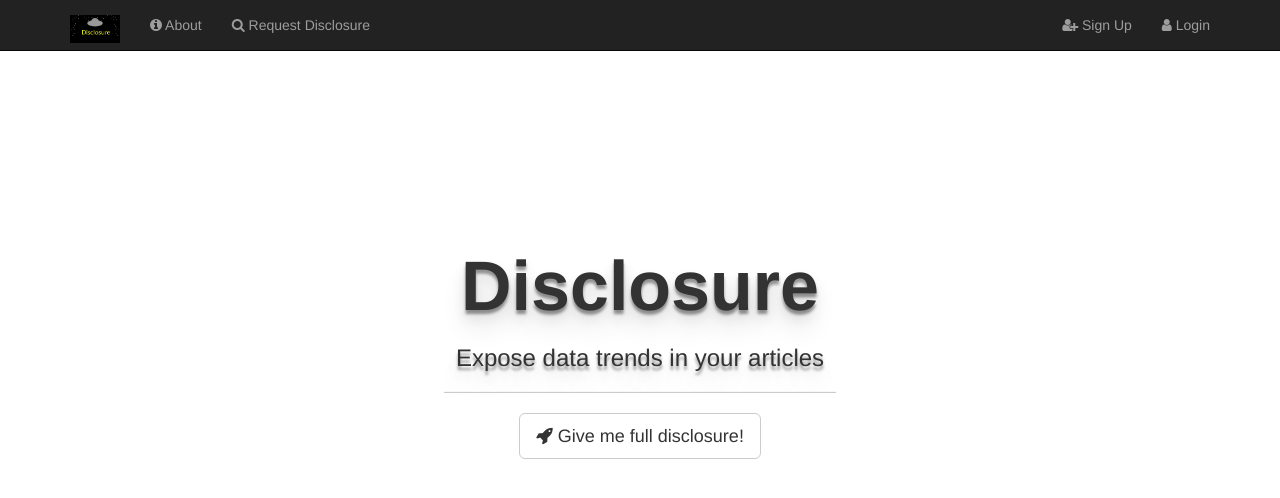
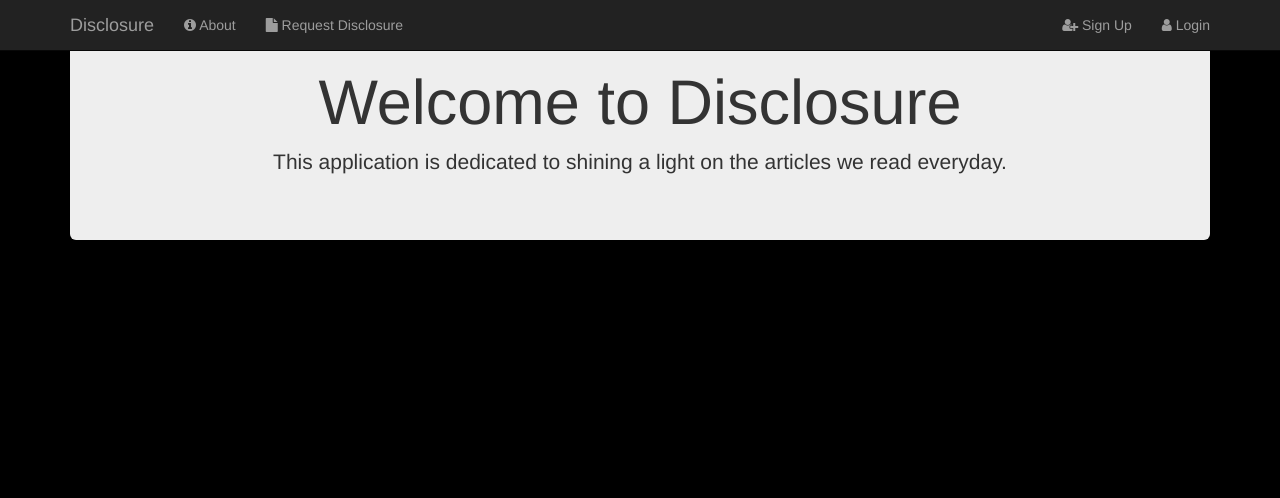
Before and after one commit to jaredwelch1/CapstoneI, a Flask app: page / in a window 1280 px wide. Shown: the top 498 px of the page. Run offline with Flask 2, Linux system fonts and the light colour scheme; the visitor is signed in with stand-in values (Sample User, id 1); some libraries are stand-ins or nearby versions.

Commit message:
Updated
Added includes/ folder
Updated index.html
Created layout.html

```diff
--- /dev/null
+++ b/code/application/templates/includes/_navbar.html
@@ -0,0 +1,24 @@
+<!-- NAVBAR -->
+<nav class="navbar navbar-inverse navbar-fixed-top">
+	<div class="container">
+		<div class="navbar-header">
+			<button type="button" class="navbar-toggle collapsed" data-toggle="collapse" data-target="#bs-nav" aria-expanded="false">
+		        <span class="sr-only">Toggle navigation</span>
+		        <span class="icon-bar"></span>
+		        <span class="icon-bar"></span>
+		        <span class="icon-bar"></span>
+	      	</button>
+			<a href="/" class="navbar-left navbar-brand">Disclosure</a>
+		</div>
+		<div class="collapse navbar-collapse" id="bs-nav">
+			<ul class="nav navbar-nav">
+				<li><a href="/about"><i class="fa fa-info-circle" aria-hidden="true"></i> About</a></li>
+				<li><a href="/disclosure"><i class="fa fa-file" aria-hidden="true"></i> Request Disclosure</a></li>
+			</ul>
+			<ul class="nav navbar-nav navbar-right">
+				<li><a href="/signup"><i class="fa fa-user-plus" aria-hidden="true"></i> Sign Up</a></li>
+				<li><a href="/login"><i class="fa fa-user" aria-hidden="true"></i> Login</a></li>
+			</ul>
+		</div>
+	</div>
+</nav>
--- a/code/application/templates/index.html
+++ b/code/application/templates/index.html
@@ -1,75 +1,8 @@
-<!DOCTYPE html>
-<html>
-<head>
-	<title>Disclosure</title>
-	<link href="https://fonts.googleapis.com/css?family=Lato:400,700" rel="stylesheet">
-	<link rel="stylesheet" type="text/css" href="https://maxcdn.bootstrapcdn.com/bootstrap/3.3.7/css/bootstrap.min.css">
-	<link rel="stylesheet" type="text/css" href="https://maxcdn.bootstrapcdn.com/font-awesome/4.7.0/css/font-awesome.min.css">
-	<script src="https://code.jquery.com/jquery-3.2.1.js" integrity="sha256-DZAnKJ/6XZ9si04Hgrsxu/8s717jcIzLy3oi35EouyE=" crossorigin="anonymous"></script>
-	<script type="text/javascript" src="https://maxcdn.bootstrapcdn.com/bootstrap/3.3.7/js/bootstrap.min.js"></script>
-	<!-- <link rel="shortcut icon" type="image/x-icon" href="favicon.ico"> -->
-	<meta name="viewport" content="width=device-width, initial-scale=1">
-	<style type="text/css">
-		#homeContent
-		{
-			text-align: center;
-			padding-top: 20%;
-    	    text-shadow: 0px 4px 3px rgba(0,0,0,0.4),
-                 		0px 8px 13px rgba(0,0,0,0.1),
-                 		0px 18px 23px rgba(0,0,0,0.1);
-		}
+{% extends 'layout.html' %}
 
-		h1
-		{
-			font-weight: 700;
-			font-size: 5em;
-		}
-
-		hr
-		{
-    		width: 28em;
-    		border-top: 1px solid #f8f8f8;
-    		border-bottom: 1px solid rgba(0,0,0,0.2);
-		}
-	</style>
-</head>
-<body>
-
-<nav class="navbar navbar-inverse navbar-fixed-top">
-	<div class="container">
-		<div class="navbar-header">
-			<button type="button" class="navbar-toggle collapsed" data-toggle="collapse" data-target="#bs-nav" aria-expanded="false">
-		        <span class="sr-only">Toggle navigation</span>
-		        <span class="icon-bar"></span>
-		        <span class="icon-bar"></span>
-		        <span class="icon-bar"></span>
-	      	</button>
-			<a href="#" class="navbar-left navbar-brand"><img src="../img/Disclosure.png" class="img-responsive" height="40px" width="50px" id="brand-image" alt="Website Logo"></a>
-		</div>
-		<div class="collapse navbar-collapse" id="bs-nav">
-			<ul class="nav navbar-nav">
-				<li><a href="#"><i class="fa fa-info-circle" aria-hidden="true"></i> About</a></li>
-				<li><a href="#"><i class="fa fa-search" aria-hidden="true"></i> Request Disclosure</a></li>
-			</ul>
-			<ul class="nav navbar-nav navbar-right">
-				<li><a href="#"><i class="fa fa-user-plus" aria-hidden="true"></i> Sign Up</a></li>
-				<li><a href="#"><i class="fa fa-user" aria-hidden="true"></i> Login</a></li>
-			</ul>
-		</div>
+{% block body %}
+	<div class="jumbotron text-center">
+		<h1>Welcome to Disclosure</h1>
+		<p>This application is dedicated to shining a light on the articles we read everyday.</p>
 	</div>
-</nav>
-
-<div class="container">
-	<div class="row">
-		<div class="col-lg-12">
-			<div id="homeContent">
-				<h1>Disclosure</h1>
-				<h3>Expose data trends in your articles</h3>
-				<hr>
-				<button class="btn btn-default btn-lg"><i class="fa fa-rocket" aria-hidden="true"></i> Give me full disclosure!</button>
-			</div>
-		</div>
-	</div>
-</div>
-</body>
-</html>
+{% endblock %}
--- /dev/null
+++ b/code/application/templates/layout.html
@@ -0,0 +1,25 @@
+<!DOCTYPE html>
+<html>
+<head>
+	<meta charset="utf-8">
+	<title>Disclosure</title>
+	<link href="https://fonts.googleapis.com/css?family=Lato:400,700" rel="stylesheet">
+	<link rel="stylesheet" type="text/css" href="https://maxcdn.bootstrapcdn.com/bootstrap/3.3.7/css/bootstrap.min.css">
+	<link rel="stylesheet" type="text/css" href="https://maxcdn.bootstrapcdn.com/font-awesome/4.7.0/css/font-awesome.min.css">
+	<script src="https://code.jquery.com/jquery-3.2.1.js" integrity="sha256-DZAnKJ/6XZ9si04Hgrsxu/8s717jcIzLy3oi35EouyE=" crossorigin="anonymous"></script>
+	<style type="text/css">
+		body
+		{
+			background-color: black;
+		}
+	</style>
+</head>
+<body>
+	{% include 'includes/_navbar.html' %}
+	<!-- BODY -->
+	<div class="container">
+	{% block body %}{% endblock %}
+	</div>
+	<script type="text/javascript" src="https://maxcdn.bootstrapcdn.com/bootstrap/3.3.7/js/bootstrap.min.js"></script>
+</body>
+</html>
```
